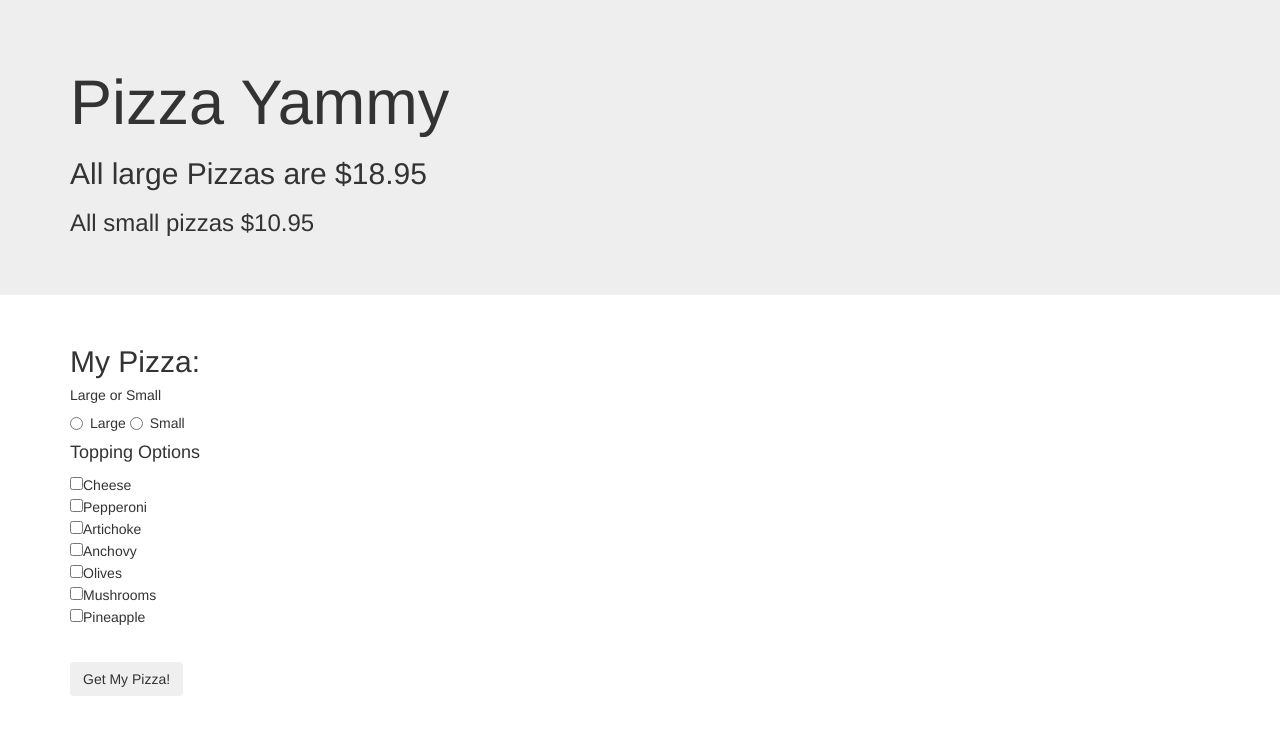
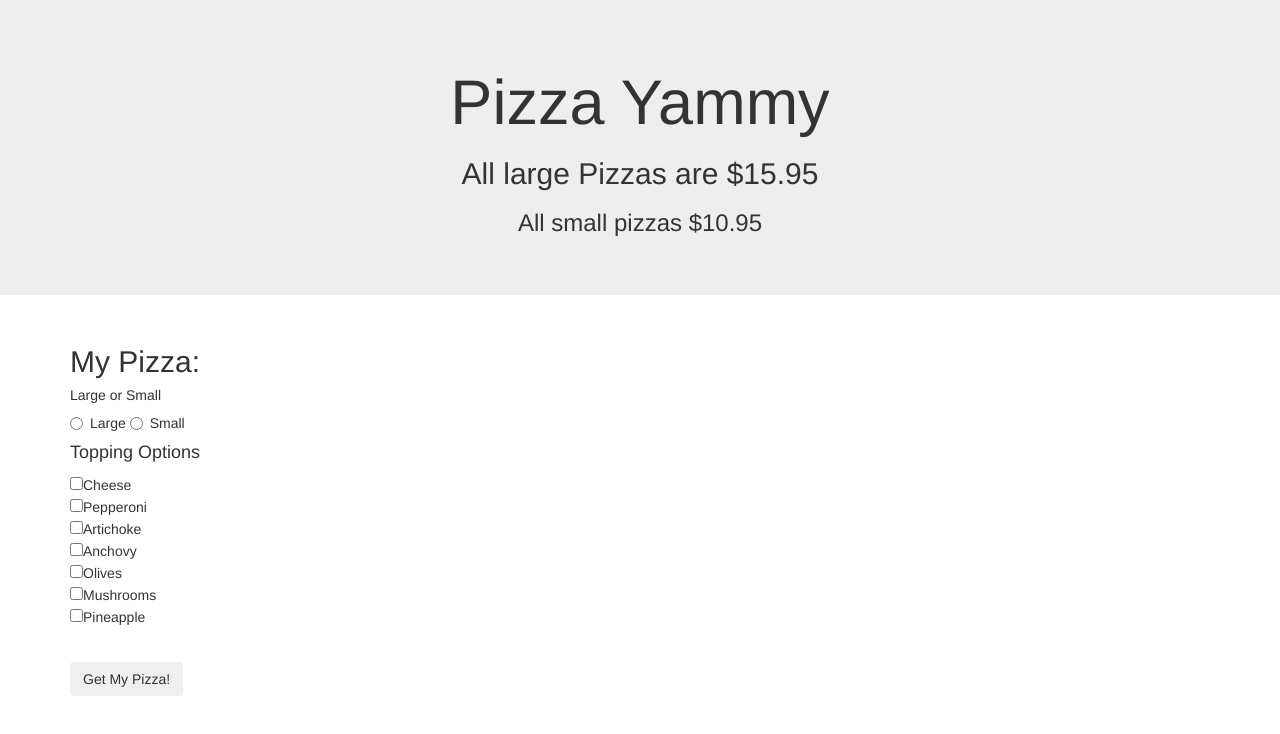
Before and after one commit to 1WayOrAnother/pizza-order, a plain HTML site: page index.html in a window 1280 px wide. Drawn offline with Linux system fonts and the light colour scheme.

Commit message:
index.html scripts.js styles.css

```diff
--- a/css/styles.css
+++ b/css/styles.css
@@ -0,0 +1,4 @@
+.jumbotron {
+  text-align: center;
+
+}
--- a/index.html
+++ b/index.html
@@ -11,7 +11,7 @@
     <div class="jumbotron">
       <div class="container">
       <h1>Pizza Yammy</h1>
-      <h2>All large Pizzas are $18.95</h2>
+      <h2>All large Pizzas are $15.95</h2>
       <h3>All small pizzas $10.95</h2>
       </div>
     </div>
@@ -31,7 +31,6 @@
               Small
              </label>
           </div>
-
           <h4>Topping Options</h4>
           <div class="form-group">
             <input type="checkbox" name="individual-toppings" value="Cheese">Cheese<br>
--- a/js/scripts.js
+++ b/js/scripts.js
@@ -0,0 +1,2 @@
+// back-end logic
+function
```
Also changed, not shown: 1 other file.
